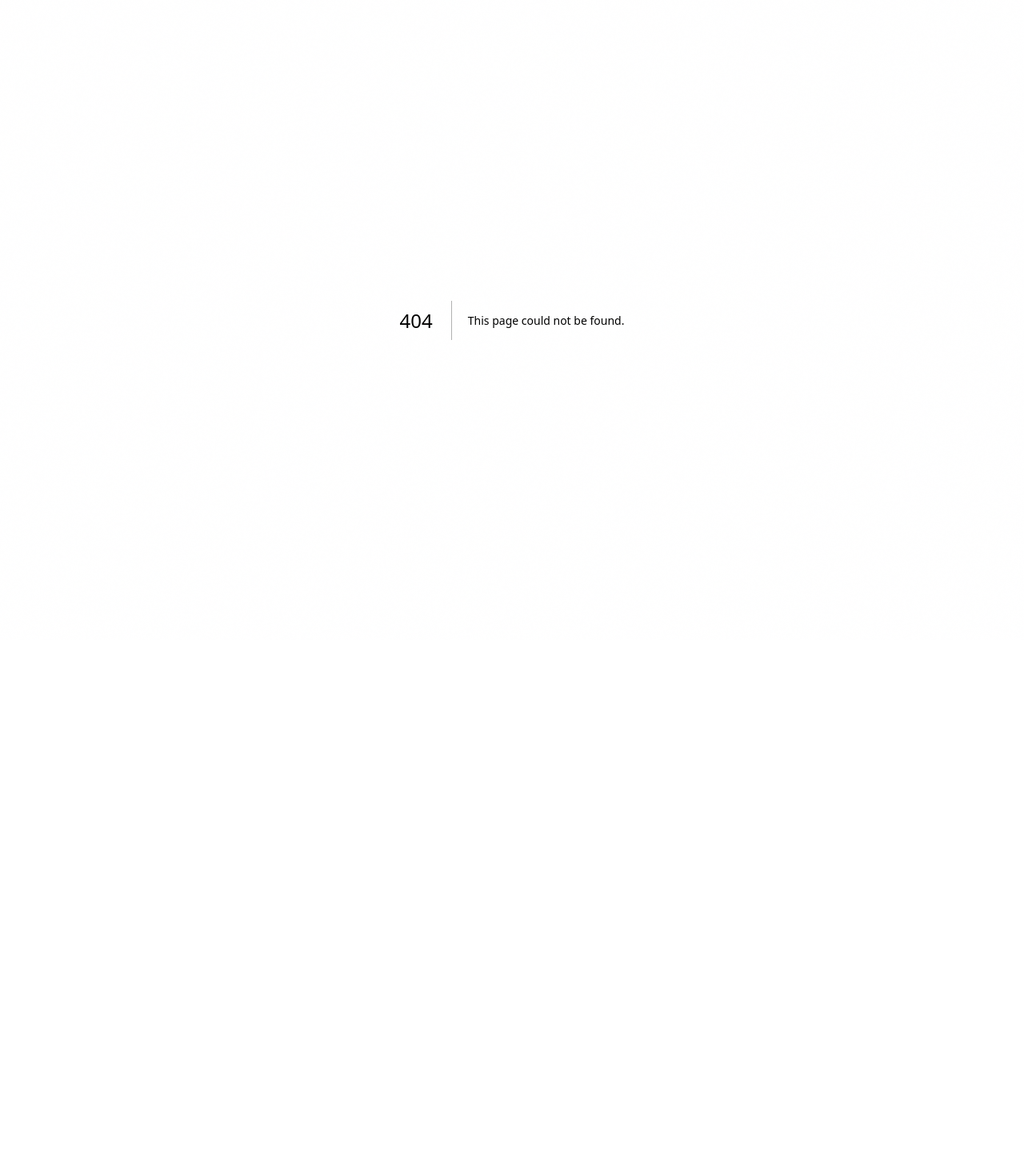
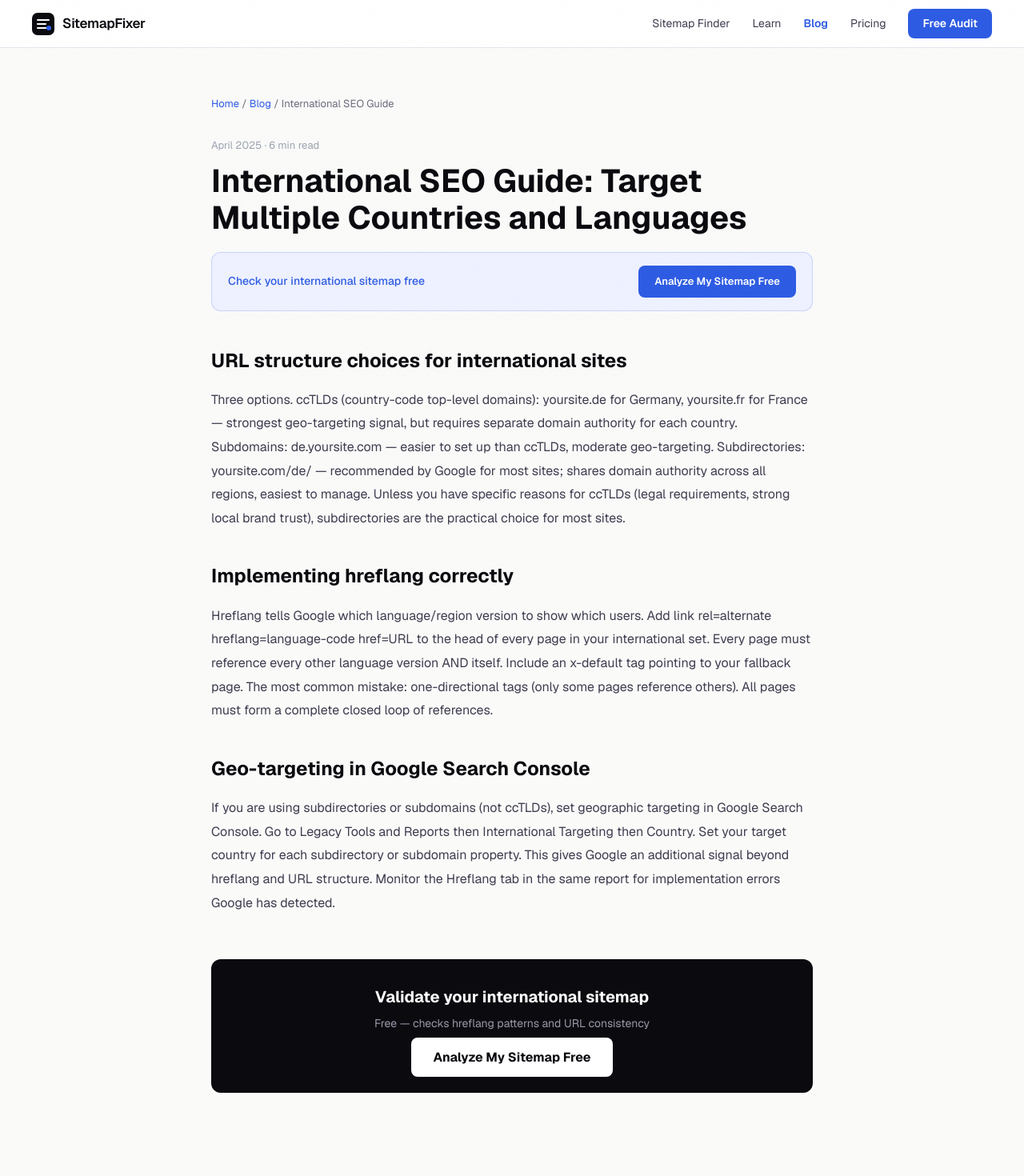
Before and after one commit to Watermelon-Coctail-Bar/sitemap-fixer, a Next.js app: page /blog/international-seo-guide in a window 1280 px wide. Before the commit this address had no page. Shown: the top 1470 px of the page at 80% size. Before the commit the page ends 800 px from the top, so only its background shows below. Built offline with nearby package versions, Linux system fonts and the light colour scheme.

Commit message:
Create page.tsx

```diff
--- /dev/null
+++ b/src/app/blog/international-seo-guide/page.tsx
@@ -0,0 +1,41 @@
+import type { Metadata } from 'next';
+export const metadata: Metadata = {
+  title: 'International SEO Guide: Targeting Multiple Countries and Languages | SitemapFixer',
+  description: "International SEO helps Google show the right language version to the right users. Here is how to implement hreflang, choose URL structures, and avoid common mistakes.",
+  alternates: { canonical: 'https://sitemapfixer.com/blog/international-seo-guide' },
+};
+const sections = [
+  { t: "URL structure choices for international sites", d: "Three options. ccTLDs (country-code top-level domains): yoursite.de for Germany, yoursite.fr for France — strongest geo-targeting signal, but requires separate domain authority for each country. Subdomains: de.yoursite.com — easier to set up than ccTLDs, moderate geo-targeting. Subdirectories: yoursite.com/de/ — recommended by Google for most sites; shares domain authority across all regions, easiest to manage. Unless you have specific reasons for ccTLDs (legal requirements, strong local brand trust), subdirectories are the practical choice for most sites." },
+  { t: "Implementing hreflang correctly", d: "Hreflang tells Google which language/region version to show which users. Add link rel=alternate hreflang=language-code href=URL to the head of every page in your international set. Every page must reference every other language version AND itself. Include an x-default tag pointing to your fallback page. The most common mistake: one-directional tags (only some pages reference others). All pages must form a complete closed loop of references." },
+  { t: "Geo-targeting in Google Search Console", d: "If you are using subdirectories or subdomains (not ccTLDs), set geographic targeting in Google Search Console. Go to Legacy Tools and Reports then International Targeting then Country. Set your target country for each subdirectory or subdomain property. This gives Google an additional signal beyond hreflang and URL structure. Monitor the Hreflang tab in the same report for implementation errors Google has detected." },
+];
+export default function Page() {
+  return (
+    <article style={{ maxWidth: 800, margin: '0 auto', padding: '60px 24px' }}>
+      <nav style={{ fontSize: 13, color: '#6b6b7d', marginBottom: 32 }}>
+        <a href="/" style={{ color: '#2d5be3', textDecoration: 'none' }}>Home</a>{' / '}
+        <a href="/blog" style={{ color: '#2d5be3', textDecoration: 'none' }}>Blog</a>{' / '}
+        <span>International SEO Guide</span>
+      </nav>
+      <div style={{ fontSize: 13, color: '#9ca3af', marginBottom: 12 }}>April 2025 · 6 min read</div>
+      <h1 style={{ fontSize: 40, fontWeight: 700, color: '#0a0a0f', marginBottom: 20, lineHeight: 1.15 }}>International SEO Guide: Target Multiple Countries and Languages</h1>
+      <div style={{ background: '#eef1ff', border: '1px solid rgba(45,91,227,0.2)', borderRadius: 12, padding: '16px 20px', marginBottom: 40, display: 'flex', alignItems: 'center', justifyContent: 'space-between', gap: 16 }}>
+        <span style={{ fontSize: 14, color: '#2d5be3', fontWeight: 500 }}>Check your international sitemap free</span>
+        <a href="/" style={{ background: '#2d5be3', color: 'white', padding: '10px 20px', borderRadius: 8, textDecoration: 'none', fontWeight: 600, fontSize: 13 }}>Analyze My Sitemap Free</a>
+      </div>
+      <div style={{ fontSize: 16, color: '#3d3d4f', lineHeight: 1.85 }}>
+        {sections.map(({ t, d }) => (
+          <div key={t} style={{ marginBottom: 36 }}>
+            <h2 style={{ fontSize: 24, fontWeight: 700, color: '#0a0a0f', marginBottom: 12 }}>{t}</h2>
+            <p style={{ margin: 0 }}>{d}</p>
+          </div>
+        ))}
+      </div>
+      <div style={{ background: '#0a0a0f', borderRadius: 12, padding: '32px', textAlign: 'center', marginTop: 56 }}>
+        <div style={{ fontSize: 20, fontWeight: 700, color: 'white', marginBottom: 8 }}>Validate your international sitemap</div>
+        <div style={{ color: '#9999aa', marginBottom: 20, fontSize: 14 }}>Free — checks hreflang patterns and URL consistency</div>
+        <a href="/" style={{ background: 'white', color: '#0a0a0f', padding: '14px 28px', borderRadius: 8, textDecoration: 'none', fontWeight: 700 }}>Analyze My Sitemap Free</a>
+      </div>
+    </article>
+  );
+}
```
